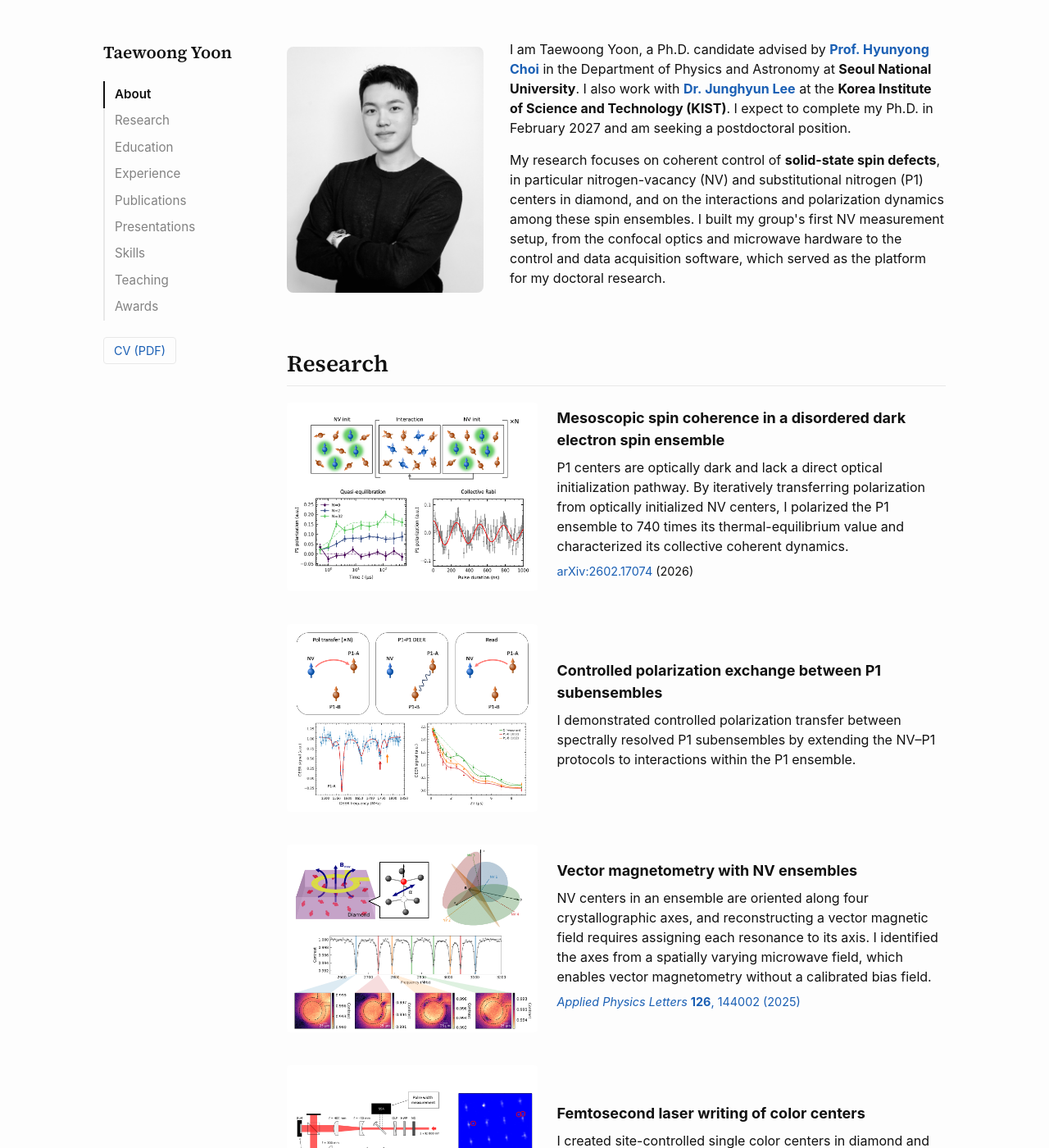
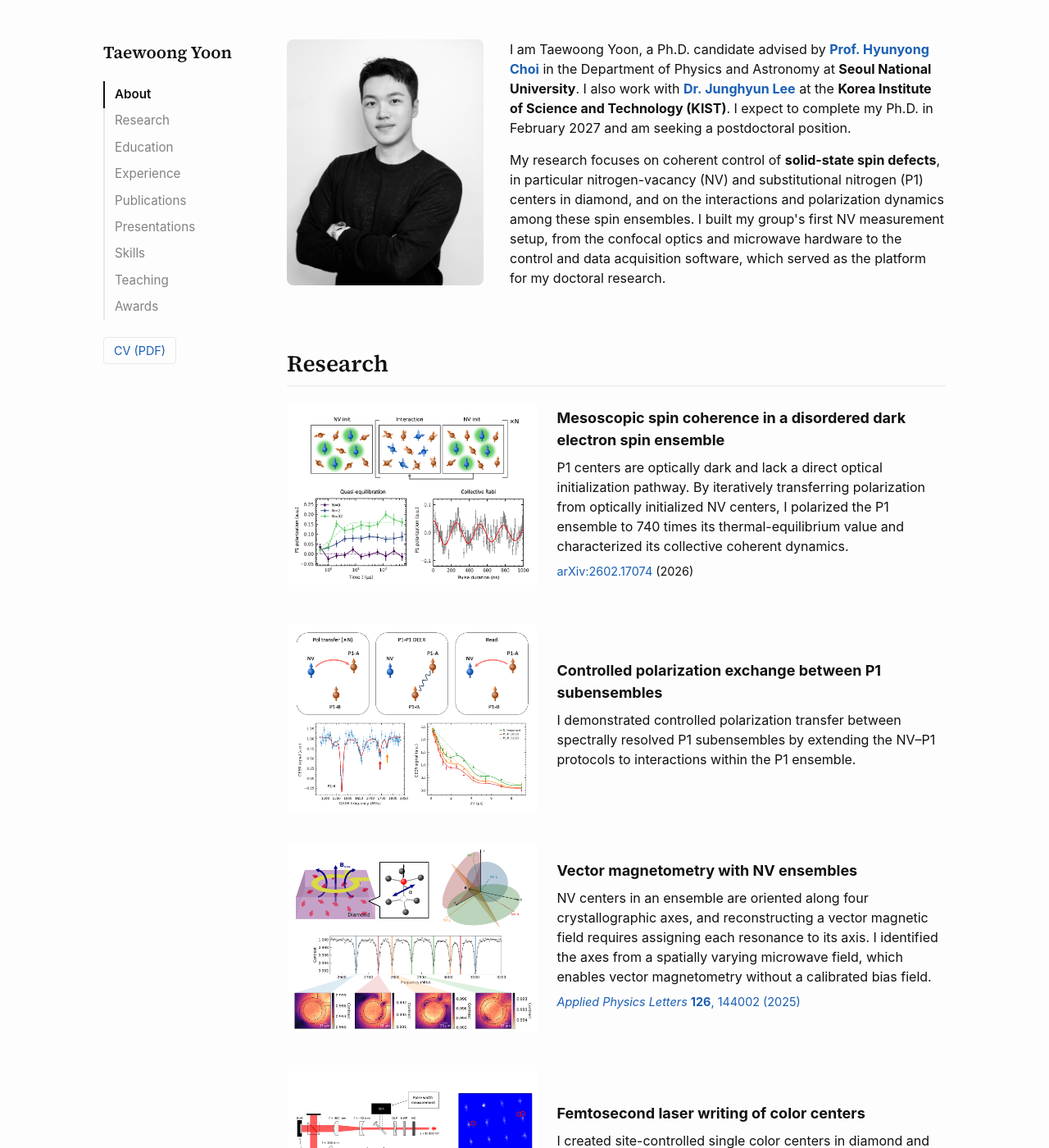
Before and after one commit to twyoon/twyoon.github.io, a Jekyll site: the page built from index.md, in a window 1280 px wide and 1400 px high. Shown: the whole window at 82% size. Built offline with Jekyll 4.4.1, drawn with Linux system fonts in a browser that asks for light colours.

Commit message:
Keep profile photo at fixed size and top-align it with the bio

```diff
--- a/assets/main.scss
+++ b/assets/main.scss
@@ -13,7 +13,7 @@ $heading-serif: "Source Serif 4", Charter, "Bitstream Charter", Georgia, serif;
 .about-container {
   display: flex;
   flex-wrap: wrap;
-  align-items: center;
+  align-items: flex-start;
   justify-content: center;
   gap: 2rem;
   max-width: 72rem;
@@ -22,7 +22,7 @@ $heading-serif: "Source Serif 4", Charter, "Bitstream Charter", Georgia, serif;
 }
 
 .profile-image {
-  flex: 0 1 32%;
+  flex: 0 0 15rem;  // fixed size: wraps above the text instead of shrinking
   max-width: 15rem;
   width: 100%;
 }
@@ -152,6 +152,7 @@ $heading-serif: "Source Serif 4", Charter, "Bitstream Charter", Georgia, serif;
   }
 
   .profile-image {
+    flex: none;
     max-width: 13rem;
     margin: 0 auto;
   }
```
